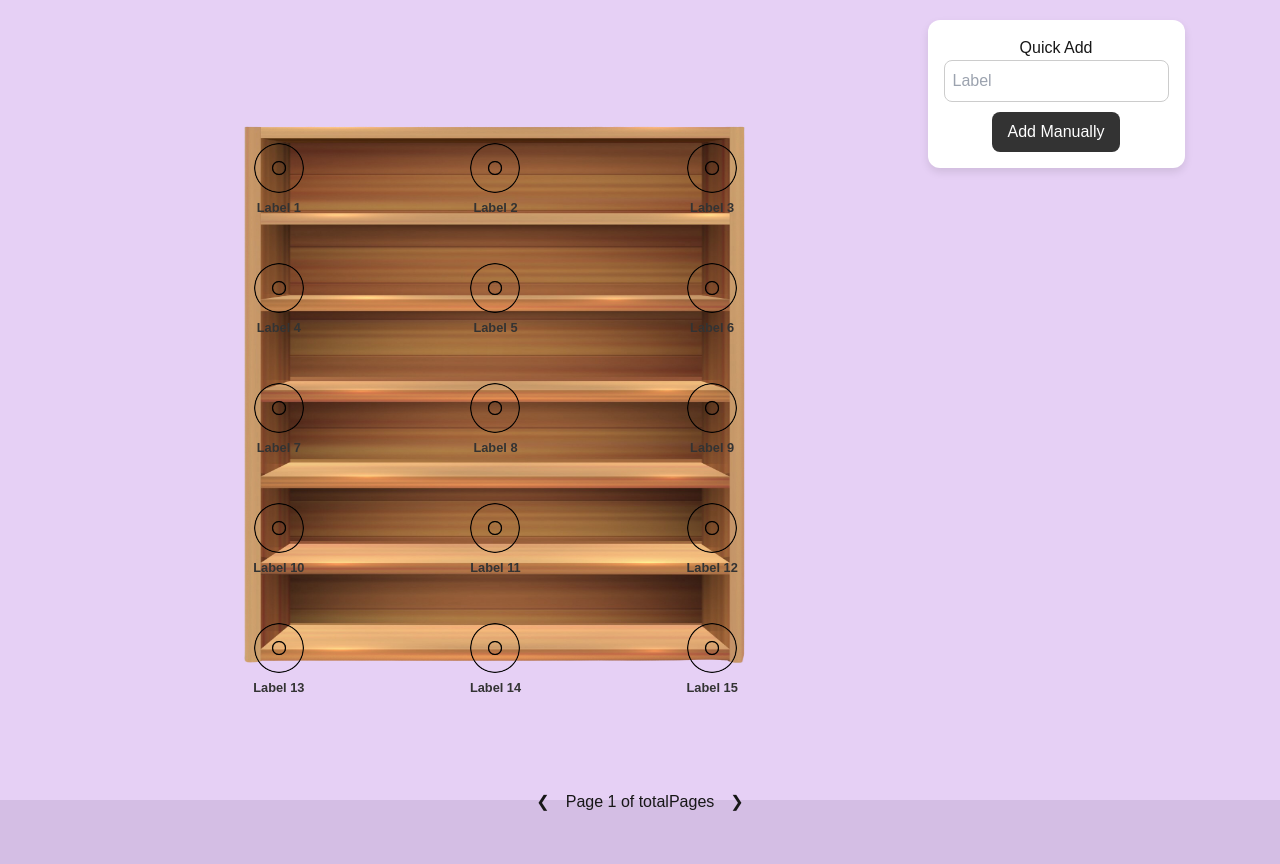
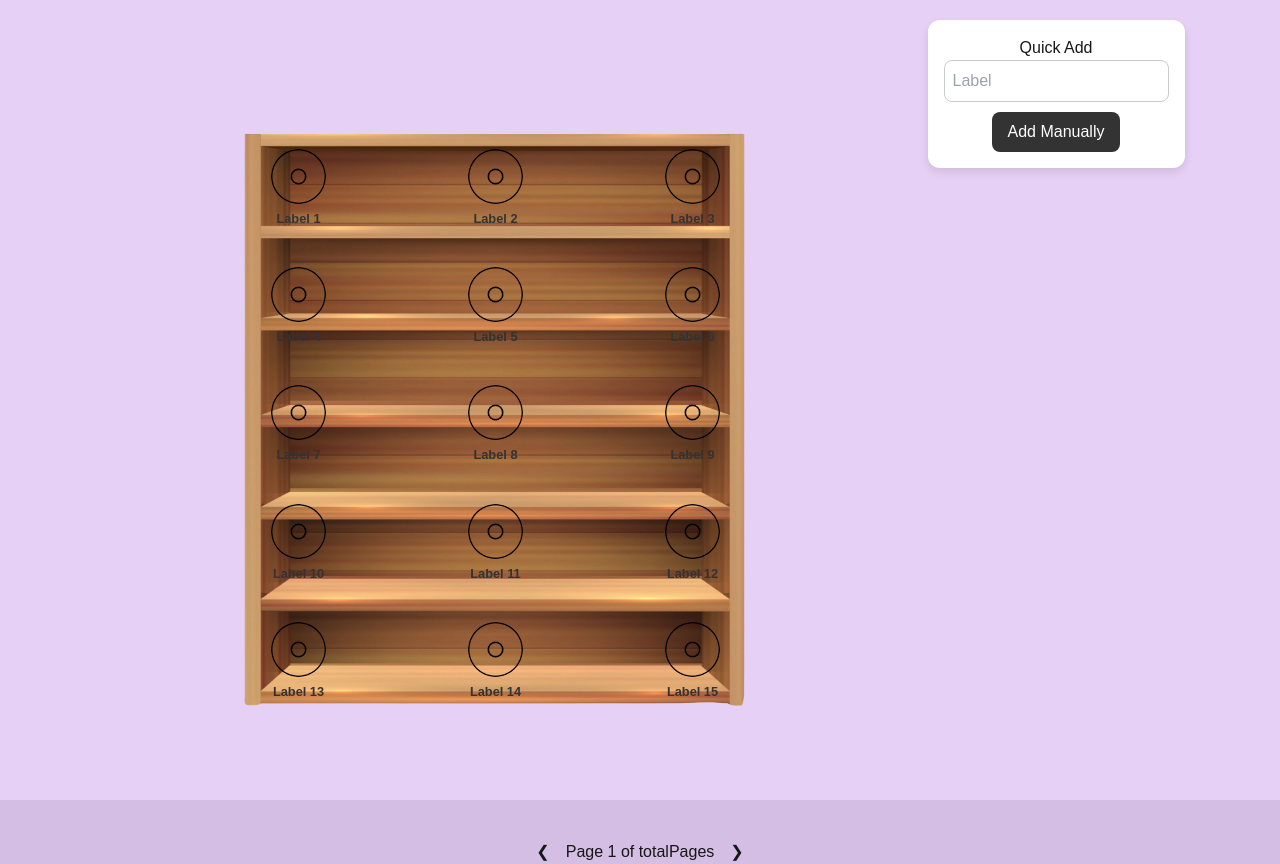
Before and after one commit to Kayla-A/CSCI4300GroupProject, a Next.js app in the folder frontend/: page /shelf in a window 1280 px wide. Before the commit the page ends 814 px from the top, so only its background shows below. Built offline with nearby package versions, Linux system fonts and the light colour scheme.

Commit message:
need to fix CDs

```diff
--- a/frontend/src/app/shelf/page.tsx
+++ b/frontend/src/app/shelf/page.tsx
@@ -56,7 +56,7 @@ const containerStyle = {
 const shelfContainerStyle = {
   position: 'relative',
   width: '800px',
-  height: '750px',
+  height: '800px',
 };
 
 const shelfImageStyle = {
@@ -70,16 +70,16 @@ const shelfImageStyle = {
 
 const itemsContainerStyle = {
     position: 'absolute',
-    top: '25px', // Adjusted to move items slightly lower
+    top: '5px',
     left: '0',
     width: '100%',
     height: '100%',
     display: 'grid',
     gridTemplateColumns: 'repeat(3, 1fr)',
     gridTemplateRows: 'repeat(5, 1fr)',
-    gap: '10px', // Increased gap for more vertical spacing
-    padding: '80px', // Adjusted padding to center items in each row
-    zIndex: 2, // Ensure items are on top of the shelf background
+    gap: '1px',
+    padding: '105px',
+    zIndex: 2,
   };
 
   const itemStyle = {
@@ -92,8 +92,8 @@ const itemsContainerStyle = {
   };
 
   const cdImageStyle = {
-    width: '50px', // Keep the size the same, adjust if needed
-    height: '50px',
+    width: '55px',
+    height: '55px',
     borderRadius: '50%',
   };
 
```
